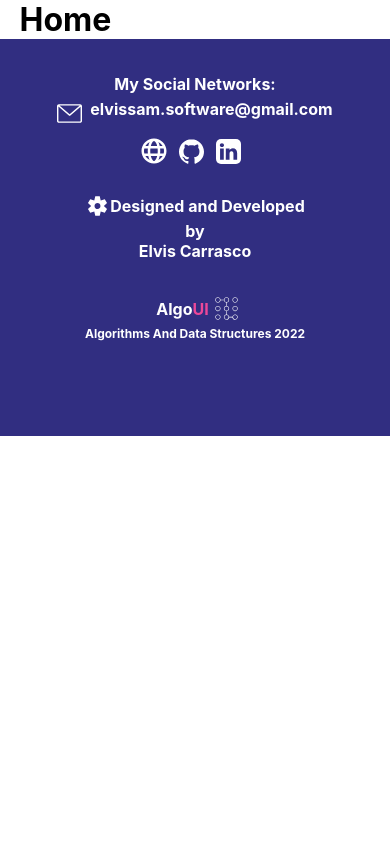
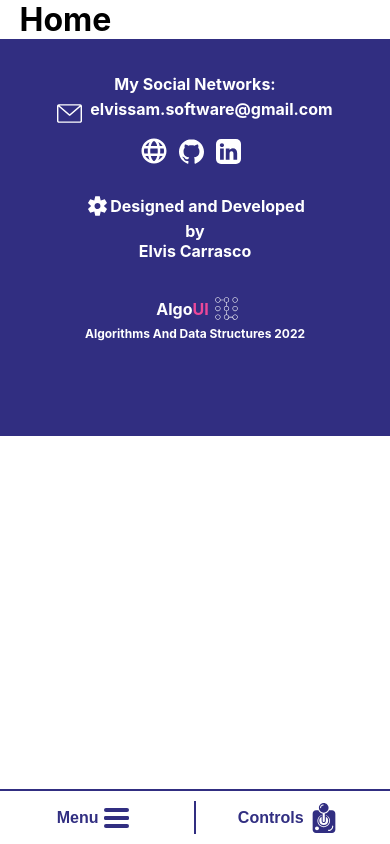
Before and after one commit to Elvissamir/Algoui, a React (Create React App) app: page / in a window 390 px wide. Built offline with nearby package versions, Linux system fonts and the light colour scheme.

Commit message:
Extract logic for showing Mobilebar to ShowMobilebar component

```diff
--- a/src/layout/Layout.tsx
+++ b/src/layout/Layout.tsx
@@ -11,6 +11,7 @@ import MobileControls from "./MobileControls"
 import MobileControlsContext from "../context/MobileControlsContext"
 import ShowMobileMenu from "./ShowMobileMenu"
 import ShowNavbar from "./ShowNavbar"
+import ShowMobilebar from "./ShowMobilebar"
 
 const Layout = () => {
     const [showMenu, setShowMenu] = useState(false)
@@ -34,19 +35,11 @@ const Layout = () => {
             <ShowMobileMenu showMenu={showMenu} />
             <ShowNavbar />
             <MobileControlsContext.Provider value={{ mobileControls, setMobileControls }}>
-                { windowSize.width < 1024 &&
-                    <AnimatePresence>
-                        { showControls &&
-                            <motion.div
-                                initial={{ translateX: '100%' }}
-                                animate={{ translateX: '0%' }}
-                                exit={{ translateX: '100%' }}
-                                transition={{ duration: 0.5, bounce: 0 }}
-                                className="mobile-controls-container">
-                                    <MobileControls />
-                            </motion.div> }
-                    </AnimatePresence>}
 
+                <ShowMobilebar
+                    showMenu={showMenu}
+                    toggleMenu={handleToggleMenu}
+                    toggleControls={handleToggleControls} />
                 <Content>
                     <AppRouter />
                 </Content>
--- /dev/null
+++ b/src/layout/ShowMobilebar.tsx
@@ -0,0 +1,24 @@
+import useWindowResize from "../hooks/useWindowResize"
+import Mobilebar from "./Mobilebar"
+
+interface ShowMobilebarProps {
+    showMenu: boolean
+    toggleMenu: () => void
+    toggleControls: () => void
+}
+
+const ShowMobilebar = ({ showMenu, toggleMenu, toggleControls }: ShowMobilebarProps) => {
+    const { windowSize } = useWindowResize()
+
+    return (
+        <>
+            { windowSize.width < 1024 &&
+                <Mobilebar
+                    showMenu={showMenu}
+                    toggleMenu={toggleMenu}
+                    toggleControls={toggleControls} />}
+        </>
+    )
+}
+
+export default ShowMobilebar
```
